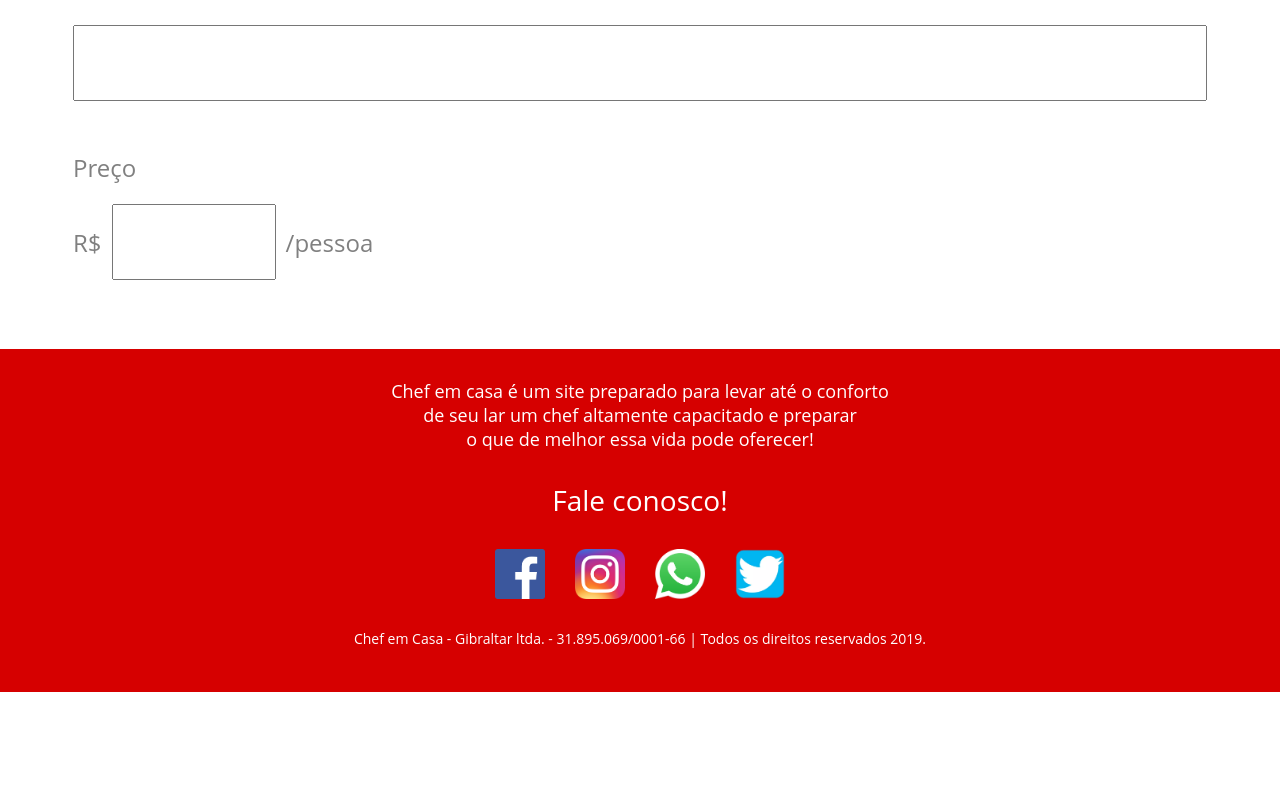
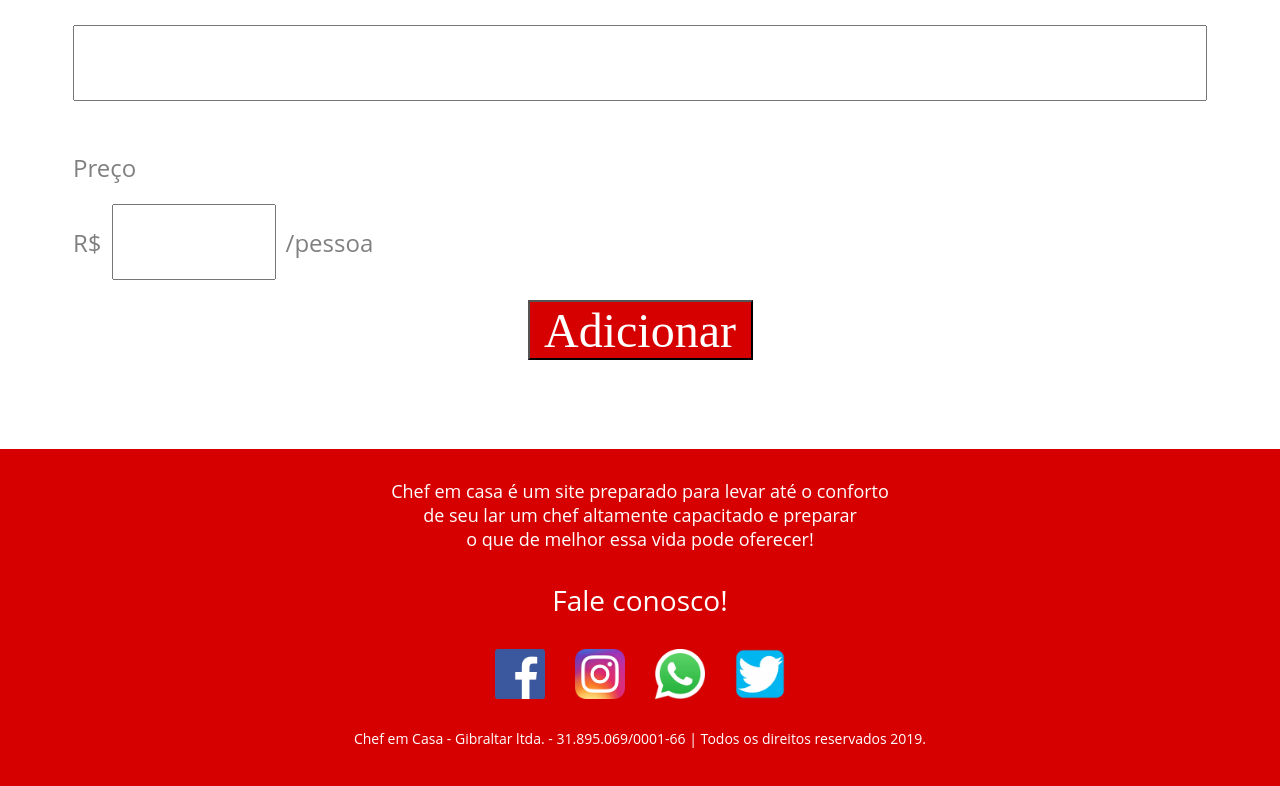
Before and after one commit to ViniciusGarciaSilva/Chef-em-casa, a React (Create React App) app: page /add-menu in a window 1280 px wide. Shown: the part 1235-2021 px from the top of the page. Before the commit the page ends 1927 px from the top, so only its background shows below. Built offline with nearby package versions, Linux system fonts and the light colour scheme; what webfontloader would draw is missing.

Commit message:
Form - Add menu

```diff
--- a/src/components/menu/menu-cell.component.tsx
+++ b/src/components/menu/menu-cell.component.tsx
@@ -1,6 +1,7 @@
 import * as React from 'react';
 import './menu-cell.css'
 import { NavLink } from 'react-router-dom';
+import defaultImg from '../../images/mock/prato2.png'
 
 export interface MenuCellProps {
   title: string;
@@ -11,9 +12,10 @@ export interface MenuCellProps {
 
 export default class MenuCell extends React.Component<MenuCellProps, any> {
   render() {
+    console.log(this.props.img);
     return (
       <div className='menu-cell'>
-        <img className='menu-cell__img' src={this.props.img}></img>
+        <img className='menu-cell__img' src={(this.props.img && this.props.img!='' ? this.props.img : defaultImg)}></img>
         <div className='menu-cell__info'>
           <div className='menu-cell__info__column'>
             <p className='menu-cell__info__title'>{this.props.title}</p>
--- a/src/modules/menus/add/add-menu.controller.tsx
+++ b/src/modules/menus/add/add-menu.controller.tsx
@@ -1,10 +1,64 @@
 import * as React from 'react';
 import AddMenuComponent from './add-menu.view';
+import { Menu } from '../../../model/menu.model';
 
 export default class AddMenuController extends React.Component<any,any> {
+  constructor(props) {
+    super(props);
+    this.state = {
+      menu: {
+        details: {}
+      }
+    }
+  }
+
   render(){
+    console.log(this.state.menu);
     return (
-      <AddMenuComponent/>
+      <AddMenuComponent
+        onChangeTitle = {this.handleTitle}
+        onChangeDescription = {this.handleDescription}
+        onChangeAppetizer = {this.handleAppetizer}
+        onChangeMain = {this.handleMain}
+        onChangeDessert = {this.handleDessert}
+        onChangePrice = {this.handlePrice}
+     />
     )
   }
+
+  handleTitle = (event) => {
+    const menu: Menu = this.state.menu;
+    menu.title = event.target.value;
+    this.setState({menu: menu})
+  }
+
+  handleDescription = (event) => {
+    const menu: Menu = this.state.menu;
+    menu.description = event.target.value;
+    this.setState({menu: menu})
+  }
+
+  handleAppetizer = (event) => {
+    const menu: Menu = this.state.menu;
+    menu.details.appetizer = event.target.value;
+    this.setState({menu: menu})
+  }
+
+  handleDessert = (event) => {
+    const menu: Menu = this.state.menu;
+    menu.details.dessert = event.target.value;
+    this.setState({menu: menu})
+  }
+
+  handleMain = (event) => {
+    const menu: Menu = this.state.menu;
+    menu.details.main = event.target.value;
+    this.setState({menu: menu})
+  }
+
+  handlePrice = (event) => {
+    const menu: Menu = this.state.menu;
+    menu.price = event.target.value;
+    this.setState({menu: menu});
+  }
 }
--- a/src/modules/menus/add/add-menu.css
+++ b/src/modules/menus/add/add-menu.css
@@ -81,3 +81,10 @@
   color: grey;
   margin-right: 10px;
 }
+
+.add-menu__form__submit {
+  margin-top: 20px;
+  margin-bottom: 20px;
+  display: flex;
+  justify-content: center;
+}
--- a/src/modules/menus/add/add-menu.view.tsx
+++ b/src/modules/menus/add/add-menu.view.tsx
@@ -1,7 +1,18 @@
 import * as React from 'react';
 import ic_prato from '../../../images/ic_prato.png';
+import Button from '../../../components/button/button.component';
+import { NavLink } from 'react-router-dom';
 
-export default class AddMenuComponent extends React.Component<any,any> {
+interface AddMenuComponentProps {
+  onChangeTitle: (event) => void;
+  onChangeDescription: (event) => void;
+  onChangeAppetizer: (event) => void;
+  onChangeMain: (event) => void;
+  onChangeDessert: (event) => void;
+  onChangePrice: (event) => void;
+}
+
+export default class AddMenuComponent extends React.Component<AddMenuComponentProps,any> {
   render(){
     return (
       <div className='add-menu'>
@@ -12,12 +23,12 @@ export default class AddMenuComponent extends React.Component<any,any> {
         <form className='add-menu__form'>
           <div className='add-menu__form__input__container'>
             <label className='add-menu__form__input__label'>Nome do Cardápio</label>
-            <input className='add-menu__form__input__default'/>
+            <input onChange={this.props.onChangeTitle} className='add-menu__form__input__default'/>
           </div>
 
           <div className='add-menu__form__input__container'>
             <label className='add-menu__form__input__label'>Descrição</label>
-            <textarea className='add-menu__form__text-area' name="Text1"></textarea>
+            <textarea onChange={this.props.onChangeDescription} className='add-menu__form__text-area' name="Text1"></textarea>
           </div>
 
           <div className='add-menu__form__input__container'>
@@ -25,7 +36,7 @@ export default class AddMenuComponent extends React.Component<any,any> {
               <img className='add-menu__form__input__dishes__container' src={ic_prato}/>
               <label className='add-menu__form__input__label'>Entrada</label>
             </div>
-            <input className='add-menu__form__input__default'/>
+            <input onChange={this.props.onChangeAppetizer} className='add-menu__form__input__default'/>
           </div>
 
           <div className='add-menu__form__input__container'>
@@ -33,7 +44,7 @@ export default class AddMenuComponent extends React.Component<any,any> {
               <img className='add-menu__form__input__dishes__container' src={ic_prato}/>
               <label className='add-menu__form__input__label'>Principal</label>
             </div>
-            <input className='add-menu__form__input__default'/>
+            <input onChange={this.props.onChangeMain} className='add-menu__form__input__default'/>
           </div>
 
           <div className='add-menu__form__input__container'>
@@ -41,18 +52,21 @@ export default class AddMenuComponent extends React.Component<any,any> {
               <img className='add-menu__form__input__dishes__container' src={ic_prato}/>
               <label className='add-menu__form__input__label'>Sobremesa</label>
             </div>
-            <input className='add-menu__form__input__default'/>
+            <input onChange={this.props.onChangeDessert} className='add-menu__form__input__default'/>
           </div>
           <div className='add-menu__form__input__container'>
             <label className='add-menu__form__input__label'>Preço</label>
             <div className='add-menu__form__price__container'>
               <a className='add-menu__form__price__text'>R$</a>
-              <input className='add-menu__form__price__input'>
-              </input>
+              <input onChange={this.props.onChangePrice} className='add-menu__form__price__input'/>
               <a className='add-menu__form__price__text'>/pessoa</a>
             </div>
           </div>
-
+          <div className='add-menu__form__submit'>
+          <NavLink to='/menus' style={{textDecoration: 'none'}}>
+            <Button text={'Adicionar'}/>
+          </NavLink>
+          </div>
         </form>
       </div>
     )
```
